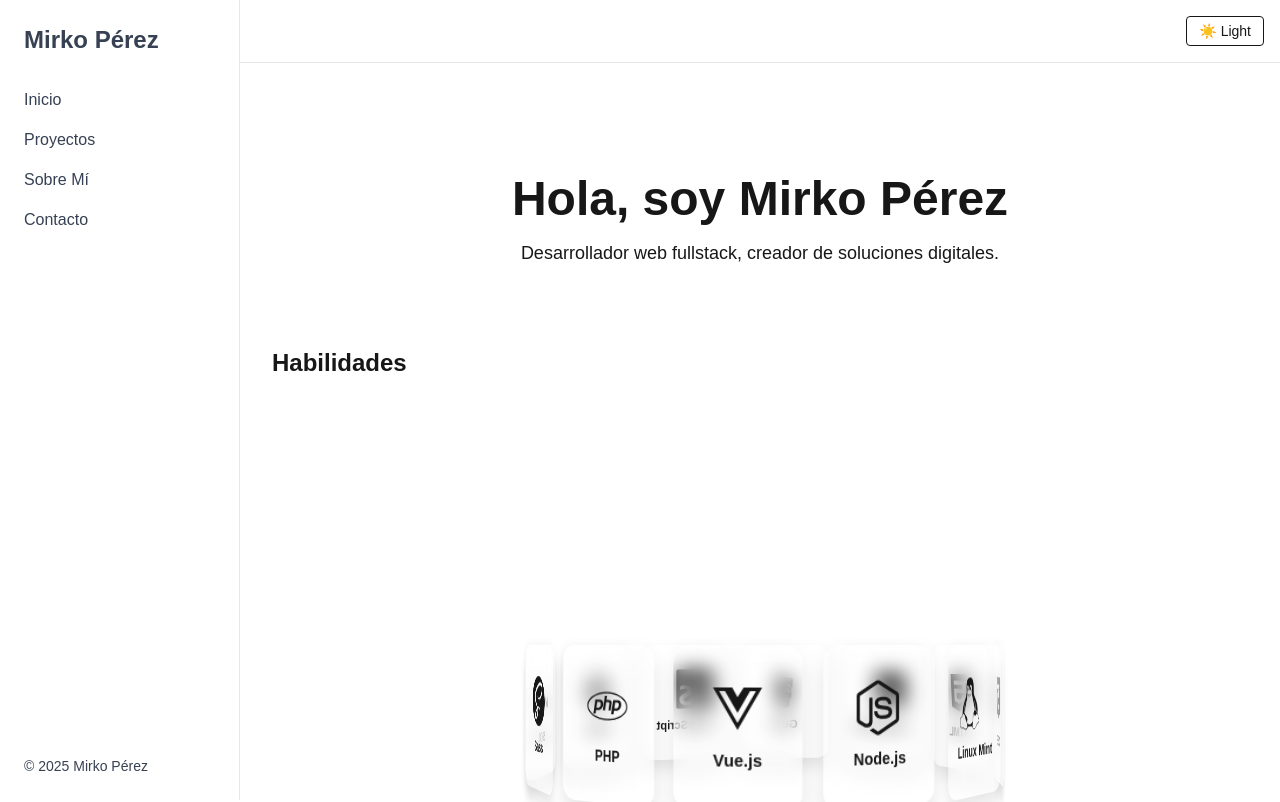
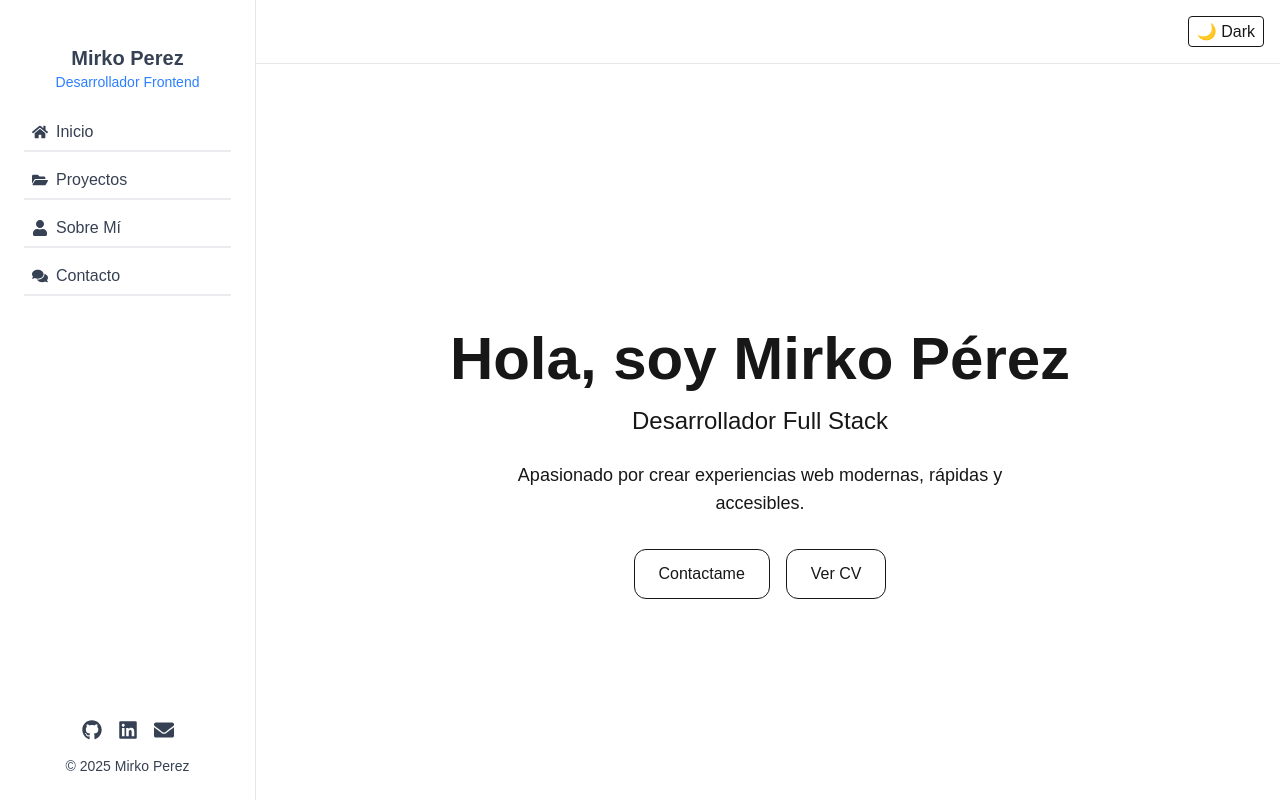
Before and after one commit to Mirko-Perez/mi-portafolio, a Next.js app: page / in a window 1280 px wide. Shown: the top 802 px of the page. Built offline with nearby package versions, Linux system fonts and the light colour scheme.

Commit message:
updated hero main

```diff
--- a/package.json
+++ b/package.json
@@ -9,8 +9,10 @@
     "lint": "next lint"
   },
   "dependencies": {
+    "canvas-confetti": "^1.9.3",
     "framer-motion": "^12.11.4",
     "next": "15.3.2",
+    "next-themes": "^0.4.6",
     "react": "^19.0.0",
     "react-dom": "^19.0.0",
     "react-icons": "^5.5.0"
@@ -18,6 +20,7 @@
   "devDependencies": {
     "@eslint/eslintrc": "^3",
     "@tailwindcss/postcss": "^4",
+    "@types/canvas-confetti": "^1.9.0",
     "@types/node": "^20",
     "@types/react": "^19",
     "@types/react-dom": "^19",
--- a/src/app/components/DarkModeToggle.tsx
+++ b/src/app/components/DarkModeToggle.tsx
@@ -1,19 +1,22 @@
 "use client";
 
-export default function DarkModeToggle({
-  isDark,
-  toggleDark,
-}: {
-  isDark: boolean;
-  toggleDark: () => void;
-}) {
+import { useTheme } from "next-themes";
+import { useEffect, useState } from "react";
+
+export default function DarkModeToggle() {
+  const { theme, setTheme } = useTheme();
+  const [mounted, setMounted] = useState(false);
+
+  useEffect(() => setMounted(true), []);
+
+  if (!mounted) return null;
+
   return (
     <button
-      onClick={toggleDark}
-      className="px-3 py-1 border rounded text-sm select-none"
-      aria-label="Toggle Dark Mode"
+      onClick={() => setTheme(theme === "dark" ? "light" : "dark")}
+      className="rounded px-2 py-0.5 border cursor-pointer"
     >
-      {isDark ? "🌙 Dark" : "☀️ Light"}
+      {theme === "dark" ? "☀️ Light" : "🌙 Dark"}
     </button>
   );
 }
--- /dev/null
+++ b/src/app/components/Hero.tsx
@@ -0,0 +1,61 @@
+"use client";
+
+import { motion } from "framer-motion";
+
+export default function Hero() {
+  return (
+    <section
+      id="hero"
+      aria-label="Sección principal de presentación"
+      className="h-screen flex flex-col justify-center items-center text-center px-4"
+    >
+      <motion.h1
+        className="text-4xl md:text-6xl font-bold mb-4 text-foreground"
+        initial={{ opacity: 0, y: -30 }}
+        animate={{ opacity: 1, y: 0 }}
+        transition={{ duration: 0.8, ease: "easeOut" }}
+      >
+        Hola, soy Mirko Pérez
+      </motion.h1>
+
+      <motion.h2
+        className="text-xl md:text-2xl text-muted-foreground mb-6"
+        initial={{ opacity: 0, y: 30 }}
+        animate={{ opacity: 1, y: 0 }}
+        transition={{ duration: 0.8, delay: 0.2, ease: "easeOut" }}
+      >
+        Desarrollador Full Stack
+      </motion.h2>
+
+      <motion.p
+        className="max-w-xl text-base md:text-lg text-muted-foreground mb-8"
+        initial={{ opacity: 0 }}
+        animate={{ opacity: 1 }}
+        transition={{ duration: 0.8, delay: 0.4, ease: "easeOut" }}
+      >
+        Apasionado por crear experiencias web modernas, rápidas y accesibles.
+      </motion.p>
+
+      <motion.div
+        className="flex gap-4"
+        initial={{ opacity: 0 }}
+        animate={{ opacity: 1 }}
+        transition={{ duration: 0.8, delay: 0.6, ease: "easeOut" }}
+      >
+        <a
+          href="#contacto"
+          className="cursor-pointer px-6 py-3 border border-foreground rounded-xl font-medium hover:bg-muted hover:scale-105 transition-transform duration-300"
+        >
+          Contactame
+        </a>
+        <a
+          href="/cv.pdf"
+          target="_blank"
+          className="cursor-pointer px-6 py-3 border border-foreground rounded-xl font-medium hover:bg-muted hover:scale-105 transition-transform duration-300"
+        >
+          Ver CV
+        </a>
+      </motion.div>
+    </section>
+  );
+}
--- a/src/app/components/Sidebar.tsx
+++ b/src/app/components/Sidebar.tsx
@@ -1,9 +1,45 @@
 "use client";
 
-export default function Sidebar({ isDark }: { isDark: boolean }) {
+import { useTheme } from "next-themes";
+import { useEffect, useState } from "react";
+import { motion, AnimatePresence } from "framer-motion";
+import confetti from "canvas-confetti";
+import {
+  FaBars,
+  FaTimes,
+  FaGithub,
+  FaLinkedin,
+  FaEnvelope,
+  FaHome,
+  FaUser,
+  FaFolderOpen,
+  FaComments,
+} from "react-icons/fa";
+import Link from "next/link";
+
+export default function Sidebar() {
+  const { theme } = useTheme();
+  const [mounted, setMounted] = useState(false);
+  const [isOpen, setIsOpen] = useState(false);
+
+  useEffect(() => setMounted(true), []);
+  if (!mounted) return null;
+
+  const isDark = theme === "dark";
+
   return (
-    <aside
-      className={`fixed top-0 left-0 h-full w-60 border-r p-6 flex flex-col justify-between
+    <>
+      {/* Botón hamburguesa solo en mobile */}
+      <button
+        className="fixed top-4 left-4 z-50 md:hidden text-blue-500 bg-white dark:bg-gray-900 p-2 rounded-full shadow"
+        onClick={() => setIsOpen(!isOpen)}
+      >
+        {isOpen ? <FaTimes size={24} /> : <FaBars size={24} />}
+      </button>
+
+      {/* Sidebar fijo en desktop */}
+      <aside
+        className={`hidden md:flex fixed top-0 left-0 h-full w-64 border-r p-6 flex-col justify-between
         transition-colors duration-500 ease-in-out
         ${
           isDark
@@ -11,25 +47,123 @@ export default function Sidebar({ isDark }: { isDark: boolean }) {
             : "bg-white border-gray-200 text-gray-700"
         }
       `}
-    >
-      <div>
-        <h2 className="text-2xl font-bold mb-8">Mirko Pérez</h2>
-        <nav className="flex flex-col space-y-4">
-          <a href="#hero" className="hover:text-blue-500">
-            Inicio
-          </a>
-          <a href="#proyectos" className="hover:text-blue-500">
-            Proyectos
-          </a>
-          <a href="#sobre-mi" className="hover:text-blue-500">
-            Sobre Mí
-          </a>
-          <a href="#contacto" className="hover:text-blue-500">
-            Contacto
-          </a>
+      >
+        <SidebarContent />
+      </aside>
+
+      {/* Sidebar animado en mobile */}
+      <AnimatePresence>
+        {isOpen && (
+          <motion.aside
+            initial={{ x: "-100%" }}
+            animate={{ x: 0 }}
+            exit={{ x: "-100%" }}
+            transition={{ duration: 0.3 }}
+            className={`fixed top-0 left-0 h-full w-64 p-6 z-40 flex flex-col justify-between shadow-xl
+              ${isDark ? "bg-gray-900 text-gray-300" : "bg-white text-gray-700"}
+            `}
+          >
+            <SidebarContent onLinkClick={() => setIsOpen(false)} />
+          </motion.aside>
+        )}
+      </AnimatePresence>
+    </>
+  );
+}
+
+function SidebarContent({ onLinkClick }: { onLinkClick?: () => void }) {
+  const navItems = [
+    { href: "#hero", label: "Inicio", icon: <FaHome size={16} /> },
+    {
+      href: "#proyectos",
+      label: "Proyectos",
+      icon: <FaFolderOpen size={16} />,
+    },
+    { href: "#sobre-mi", label: "Sobre Mí", icon: <FaUser size={16} /> },
+    { href: "#contacto", label: "Contacto", icon: <FaComments size={16} /> },
+  ];
+
+  const [activeHref, setActiveHref] = useState<string>("");
+
+  function handleClick(href: string) {
+    setActiveHref(href);
+    if (onLinkClick) onLinkClick();
+  }
+
+  const launchConfetti = () => {
+    confetti({
+      particleCount: 100,
+      spread: 70,
+      origin: { y: 0.6 },
+    });
+  };
+
+  return (
+    <>
+      {/* Parte superior */}
+      <div className="flex flex-col items-center">
+        <motion.div
+          className="h-5"
+          initial={{ opacity: 0, scale: 0.8 }}
+          animate={{ opacity: 1, scale: 1 }}
+          transition={{ duration: 0.6 }}
+        ></motion.div>
+
+        <h2 className="text-xl font-bold text-center">Mirko Perez</h2>
+
+        <p
+          className="text-sm text-blue-500 mb-6 text-center cursor-pointer hover:underline"
+          onClick={launchConfetti}
+        >
+          Desarrollador Frontend
+        </p>
+
+        {/* Navegación */}
+        <nav className="flex flex-col space-y-4 w-full">
+          {navItems.map((item) => {
+            const isActive = activeHref === item.href;
+            return (
+              <Link
+                key={item.href}
+                href={item.href}
+                className={`flex items-center gap-2 w-full relative px-2 py-1
+    before:absolute before:left-0 before:-bottom-1 before:h-[2px] before:w-full before:bg-gray-400 before:opacity-20
+    after:absolute after:left-0 after:-bottom-1 after:h-[2px] after:w-0 after:bg-black after:transition-all after:duration-300
+    hover:after:w-full
+    ${isActive ? "after:w-full" : ""}
+  `}
+                onClick={() => handleClick(item.href)}
+              >
+                {item.icon} {item.label}
+              </Link>
+            );
+          })}
         </nav>
       </div>
-      <footer className="text-sm">&copy; 2025 Mirko Pérez</footer>
-    </aside>
+
+      {/* Footer con redes */}
+      <footer className="text-center text-sm space-y-4">
+        <div className="flex justify-center gap-4">
+          <a
+            href="https://github.com/tuusuario"
+            target="_blank"
+            className="hover:text-blue-500"
+          >
+            <FaGithub size={20} />
+          </a>
+          <a
+            href="https://linkedin.com/in/tuusuario"
+            target="_blank"
+            className="hover:text-blue-500"
+          >
+            <FaLinkedin size={20} />
+          </a>
+          <a href="mailto:tuemail@example.com" className="hover:text-blue-500">
+            <FaEnvelope size={20} />
+          </a>
+        </div>
+        <p>&copy; 2025 Mirko Perez</p>
+      </footer>
+    </>
   );
 }
--- a/src/app/globals.css
+++ b/src/app/globals.css
@@ -25,8 +25,18 @@
   }
 }
 
-body {
+html {
   background: var(--background);
   color: var(--foreground);
+}
+
+body {
+  background: inherit;
+  color: inherit;
   font-family: Arial, Helvetica, sans-serif;
 }
+
+html,
+body {
+  transition: background-color 0.3s ease, color 0.3s ease;
+}
--- a/src/app/layout.tsx
+++ b/src/app/layout.tsx
@@ -1,60 +1,48 @@
-"use client";
-
-import { useState, useEffect } from "react";
-import type { Metadata } from "next";
+import { Providers } from "./providers/providers";
 import { Geist, Geist_Mono } from "next/font/google";
 import "./globals.css";
+import Sidebar from "@/app/components/Sidebar";
 import DarkModeToggle from "@/app/components/DarkModeToggle";
-import Sidebar from "@/app/components/Sidebar";
+import PageWrapper from "@/app/providers/PageWrapper";
 
-const geistSans = Geist({
-  variable: "--font-geist-sans",
-  subsets: ["latin"],
-});
-
+const geistSans = Geist({ variable: "--font-geist-sans", subsets: ["latin"] });
 const geistMono = Geist_Mono({
   variable: "--font-geist-mono",
   subsets: ["latin"],
 });
 
+export const metadata = {
+  title: "Tu Portfolio",
+  description: "Hecho con Next.js y Tailwind",
+};
+
 export default function RootLayout({
   children,
-}: Readonly<{
+}: {
   children: React.ReactNode;
-}>) {
-  const [isDark, setIsDark] = useState(false);
-
-  useEffect(() => {
-    // Al montar el componente, chequear si el usuario tiene preferencia o clase 'dark' previa
-    const hasDarkClass = document.documentElement.classList.contains("dark");
-    setIsDark(hasDarkClass);
-  }, []);
-
-  function toggleDark() {
-    if (isDark) {
-      document.documentElement.classList.remove("dark");
-      setIsDark(false);
-    } else {
-      document.documentElement.classList.add("dark");
-      setIsDark(true);
-    }
-  }
-
+}) {
   return (
-    <html lang="en" className={isDark ? "dark" : ""}>
+    <html
+      lang="en"
+      suppressHydrationWarning
+      className="transition-colors duration-300"
+    >
       <body
         className={`${geistSans.variable} ${geistMono.variable} antialiased
           bg-[var(--background)] text-[var(--foreground)]
           transition-colors duration-300 flex min-h-screen`}
       >
-        <Sidebar isDark={isDark} />
-
-        <div className="flex flex-col flex-1 ml-60">
-          <header className="w-full flex justify-end p-4 border-b border-gray-200 dark:border-gray-800 bg-white/70 dark:bg-black/70 backdrop-blur-md z-20 sticky top-0">
-            <DarkModeToggle isDark={isDark} toggleDark={toggleDark} />
-          </header>
-          <main className="p-8">{children}</main>
-        </div>
+        <Providers>
+          <Sidebar />
+          <div className="flex flex-col flex-1 ml-60">
+            <header className="fixed top-0 left-64 right-0 h-16 flex justify-end p-4 border-b border-gray-200 dark:border-gray-800 bg-[var(--background)]/70 backdrop-blur-md z-20">
+              <DarkModeToggle />
+            </header>
+            <main className="p-8 pt-16">
+              <PageWrapper>{children}</PageWrapper>
+            </main>
+          </div>
+        </Providers>
       </body>
     </html>
   );
--- a/src/app/page.tsx
+++ b/src/app/page.tsx
@@ -1,16 +1,12 @@
 import { projects } from "@/app/data/projects";
 import ProjectCard from "@/app/components/ProjectCard";
 import SkillsOrbit from "@/app/components/SkillsOrbit";
+import Hero from "@/app/components/Hero";
 
 export default function HomePage() {
   return (
     <>
-      <section id="hero" className="py-20 text-center max-w-3xl mx-auto">
-        <h1 className="text-5xl font-bold mb-4">Hola, soy Mirko Pérez</h1>
-        <p className="text-lg">
-          Desarrollador web fullstack, creador de soluciones digitales.
-        </p>
-      </section>
+      <Hero />
 
       <section className="mb-12">
         <h2 className="text-2xl font-bold mb-4">Habilidades</h2>
--- /dev/null
+++ b/src/app/providers/PageWrapper.tsx
@@ -0,0 +1,26 @@
+"use client";
+
+import { motion, AnimatePresence } from "framer-motion";
+import { usePathname } from "next/navigation";
+
+export default function PageWrapper({
+  children,
+}: {
+  children: React.ReactNode;
+}) {
+  const pathname = usePathname();
+
+  return (
+    <AnimatePresence mode="wait">
+      <motion.div
+        key={pathname}
+        initial={{ opacity: 0, y: 10 }}
+        animate={{ opacity: 1, y: 0 }}
+        exit={{ opacity: 0, y: -10 }}
+        transition={{ duration: 0.4, ease: "easeInOut" }}
+      >
+        {children}
+      </motion.div>
+    </AnimatePresence>
+  );
+}
--- /dev/null
+++ b/src/app/providers/providers.tsx
@@ -0,0 +1,12 @@
+"use client";
+
+import { ThemeProvider } from "next-themes";
+import { ReactNode } from "react";
+
+export function Providers({ children }: { children: ReactNode }) {
+  return (
+    <ThemeProvider attribute="class" defaultTheme="light" enableSystem={false}>
+      {children}
+    </ThemeProvider>
+  );
+}
```
Also changed, not shown: 1 other file (tests, documents, lock files or other folders).
